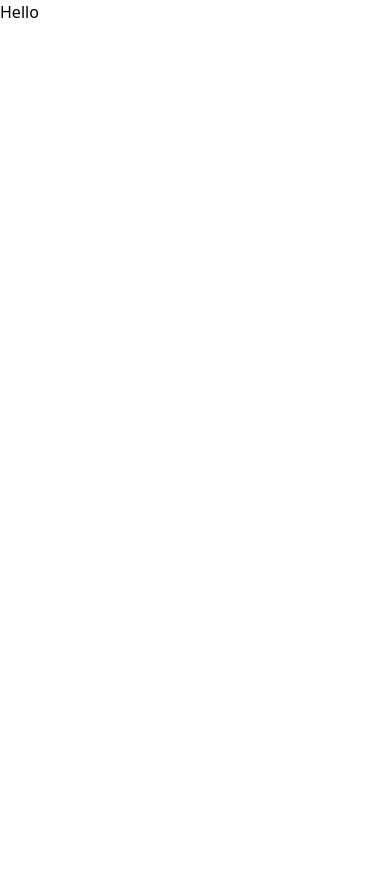
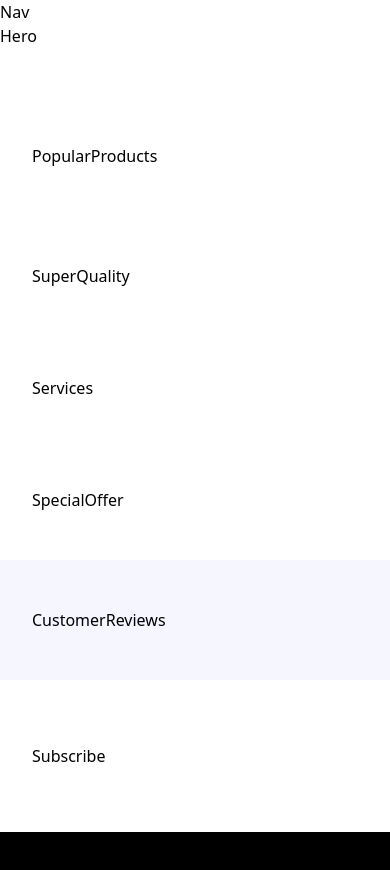
Before and after one commit to denys-stupakov/nike-website, a React (Vite) app: page / in a window 390 px wide. Shown: the top 870 px of the page. Before the commit the page ends 844 px from the top, so only its background shows below. Built offline with nearby package versions, Linux system fonts and the light colour scheme; a web font is replaced by a local one.

Commit message:
Refactor App component layout and add utility styles

```diff
--- a/src/App.jsx
+++ b/src/App.jsx
@@ -1,11 +1,37 @@
 import { useState } from 'react'
 import './App.css'
 
-function App() {
+const App = () => {
+
+
   return (
-    <>
-      <div>Hello</div>
-    </>
+    <main className="relative">
+      Nav
+      <section className="xl:padding-1 wide:padding-r padding-b">
+        Hero
+      </section>
+      <section className="padding">
+        PopularProducts
+      </section>
+      <section className="padding">
+        SuperQuality
+      </section>
+      <section className="padding-x py-10">
+        Services
+      </section>
+      <section className="padding">
+        SpecialOffer
+      </section>
+      <section className="padding bg-pale-blue">
+        CustomerReviews
+      </section>
+      <section className="padding-x sm:py-32 py-16 w-full">
+        Subscribe
+      </section>
+      <section className="bg-black padding-x padding-t pb-8">
+        Footer
+      </section>
+    </main>
   )
 }
 
--- a/src/styles/components.css
+++ b/src/styles/components.css
@@ -1,3 +1,17 @@
 @layer components {
+    .padding-r {
+        @apply sm:pr-16 pr-8;
+    }
 
+    .padding-b {
+        @apply sm:pb-24 pb-12;
+    }
+
+    .padding {
+        @apply sm:px-16 px-8 sm:py-24 py-12;
+    }
+
+    .padding-x {
+        @apply sm:px-16 px-8;
+    }
 }
--- a/src/styles/theme.css
+++ b/src/styles/theme.css
@@ -1,4 +1,9 @@
 @theme {
+    --color-primary: #ECEEFF;
+    --color-coral-red: #FF6452;
+    --color-slate-gray: #6D6D6D;
+    --color-pale-blue: #F5F6FF;
+    --color-white-400: rgba(255, 255, 255, 0.80);
     --font-palanquin: Palanquin, sans-serif;
-    --font-motserrat: Montserrat, sans-serif;
+    --font-montserrat: Montserrat, sans-serif;
 }
--- a/src/styles/utilities.css
+++ b/src/styles/utilities.css
@@ -0,0 +1,33 @@
+@layer utilities {
+  .padding {
+    @apply sm:px-16 px-8 sm:py-24 py-12;
+  }
+
+  .padding-x {
+    @apply sm:px-16 px-8;
+  }
+
+  .padding-y {
+    @apply sm:py-24 py-12;
+  }
+
+  .padding-l {
+    @apply sm:pl-16 pl-8;
+  }
+
+  .padding-r {
+    @apply sm:pr-16 pr-8;
+  }
+
+  .padding-t {
+    @apply sm:pt-24 pt-12;
+  }
+
+  .padding-b {
+    @apply sm:pb-24 pb-12;
+  }
+
+  .info-text {
+    @apply font-montserrat text-slate-gray text-lg leading-7;
+  }
+}
```
